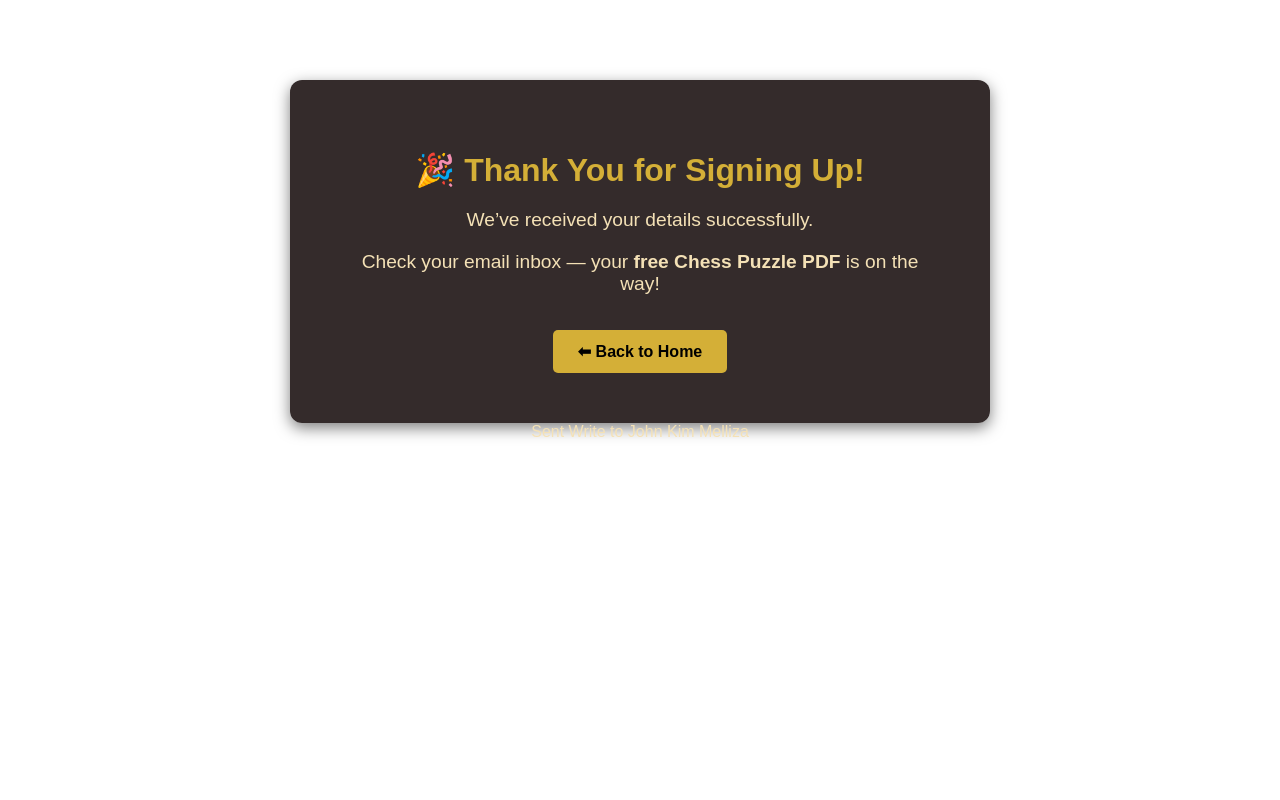
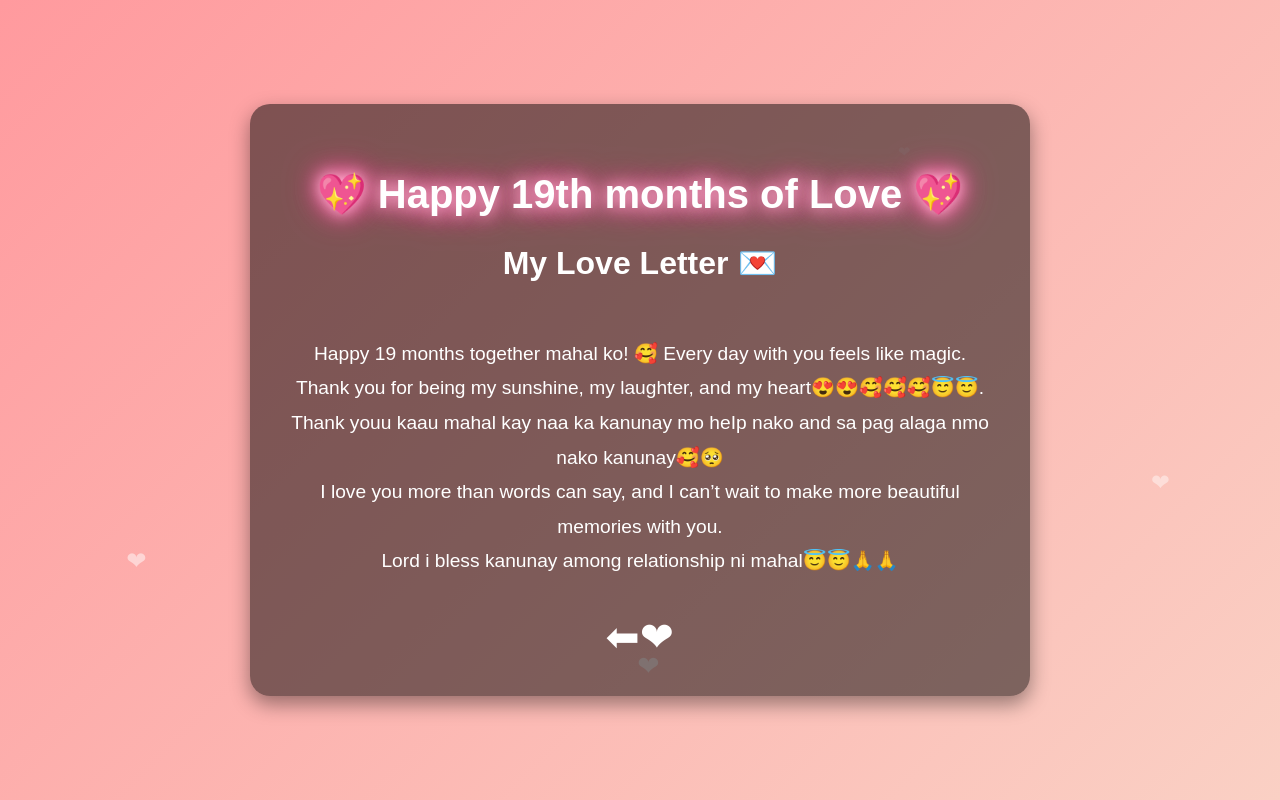
Before and after one commit to ryy2azellem/Ryy, a plain HTML site: page thankyou.html in a window 1280 px wide. Drawn offline with Linux system fonts and the light colour scheme.

Commit message:
Update thankyou.html

```diff
--- a/thankyou.html
+++ b/thankyou.html
@@ -3,66 +3,122 @@
 <head>
   <meta charset="UTF-8">
   <meta name="viewport" content="width=device-width, initial-scale=1.0">
-  <title>Thank You!</title>
+  <title>My Love Letter</title>
   <style>
     body {
       margin: 0;
-      font-family: 'Arial', sans-serif;
-      background-image: url('dark-wood.jpg');
-      background-size: cover;
-      background-repeat: no-repeat;
-      background-attachment: fixed;
-      color: #f4e1b6;
+      font-family: 'Poppins', sans-serif;
+      height: 100vh;
+      display: flex;
+      align-items: center;
+      justify-content: center;
+      background: linear-gradient(135deg, #ff9a9e 0%, #fad0c4 100%);
+      color: #fff;
       text-align: center;
-      padding: 80px 20px;
+      opacity: 0;
+      transition: opacity 1s ease;
+      overflow: hidden;
     }
+    body.fade-in { opacity: 1; }
 
-    .thankyou-box {
-      background: rgba(30, 20, 20, 0.9);
-      padding: 50px;
-      border-radius: 12px;
-      max-width: 600px;
-      margin: auto;
-      box-shadow: 0 5px 15px rgba(0,0,0,0.5);
+    .overlay {
+      background: rgba(0,0,0,0.5);
+      padding: 40px;
+      border-radius: 20px;
+      max-width: 700px;
+      box-shadow: 0 8px 20px rgba(0,0,0,0.4);
+      position: relative;
+      z-index: 10;
     }
 
     h1 {
-      color: #d4af37;
+      font-size: 2.5rem;
+      margin-bottom: 20px;
+      text-shadow: 0 0 10px #ff6fa5, 0 0 20px #ff3b8d, 0 0 30px #ff1a75;
+      animation: glow 2s ease-in-out infinite alternate;
+    }
+    @keyframes glow {
+      from { text-shadow: 0 0 10px #ff6fa5, 0 0 20px #ff3b8d, 0 0 30px #ff1a75; }
+      to { text-shadow: 0 0 20px #fff, 0 0 30px #ff99cc, 0 0 40px #ff4da6; }
+    }
+
+    h2 {
+      font-size: 2rem;
       margin-bottom: 20px;
     }
 
     p {
-      font-size: 1.2em;
-      margin-bottom: 15px;
+      font-size: 1.2rem;
+      line-height: 1.8;
+      white-space: pre-line;
     }
 
-    a.btn {
-      background-color: #d4af37;
-      color: black;
-      padding: 12px 25px;
-      border-radius: 5px;
-      font-weight: bold;
-      text-decoration: none;
+    .back {
       display: inline-block;
       margin-top: 20px;
-      transition: 0.3s;
+      font-size: 2rem;
+      text-decoration: none;
+      color: #fff;
+      animation: heartbeat 1.5s infinite;
+    }
+    @keyframes heartbeat {
+      0%, 100% { transform: scale(1); }
+      50% { transform: scale(1.3); }
     }
 
-    a.btn:hover {
-      background-color: #bfa137;
-      transform: translateY(-3px) scale(1.05);
-      box-shadow: 0 8px 20px rgba(0,0,0,0.5);
+    /* Falling hearts */
+    .hearts {
+      position: fixed;
+      top: 0;
+      left: 0;
+      width: 100%;
+      height: 100%;
+      pointer-events: none;
+      overflow: hidden;
+      z-index: 1;
+    }
+    .heart {
+      position: absolute;
+      color: rgba(255,255,255,0.7);
+      font-size: 20px;
+      animation: float 6s linear infinite;
+    }
+    @keyframes float {
+      from { transform: translateY(-10vh) scale(0.5); opacity: 0; }
+      to { transform: translateY(100vh) scale(1.5); opacity: 1; }
     }
   </style>
+  <script>
+    window.onload = () => document.body.classList.add('fade-in');
+    function transitionToPage(href) {
+      document.body.style.opacity = 0;
+      setTimeout(() => { window.location.href = href }, 1000);
+    }
+  </script>
 </head>
 <body>
-  <div class="thankyou-box">
-    <h1>🎉 Thank You for Signing Up!</h1>
-    <p>We’ve received your details successfully.</p>
-    <p>Check your email inbox — your <strong>free Chess Puzzle PDF</strong> is on the way!</p>
-    <a href="index.html" class="btn">⬅ Back to Home</a>
+  <div class="overlay">
+    <h1>💖 Happy 19th months of Love 💖</h1>
+
+    <h2>My Love Letter 💌</h2>
+    <p>
+      Happy 19 months together mahal ko! 🥰 Every day with you feels like magic.
+      Thank you for being my sunshine, my laughter, and my heart😍😍🥰🥰🥰😇😇.
+      Thank youu kaau mahal kay naa ka kanunay mo heIp nako and sa pag alaga nmo nako kanunay🥰🥺
+      I love you more than words can say, and I can’t wait to make more beautiful memories with you.
+      Lord i bless kanunay among relationship ni mahal😇😇🙏🙏
+    </p>
+
+    <a href="javascript:void(0)" class="back" onclick="transitionToPage('index.html')">⬅❤</a>
+  </div>
+
+  <!-- Falling hearts background -->
+  <div class="hearts">
+    <div class="heart" style="left:10%; animation-duration:7s;">❤</div>
+    <div class="heart" style="left:30%; animation-duration:5s;">❤</div>
+    <div class="heart" style="left:50%; animation-duration:6s;">❤</div>
+    <div class="heart" style="left:70%; animation-duration:4s;">❤</div>
+    <div class="heart" style="left:90%; animation-duration:8s;">❤</div>
   </div>
 </body>
 </html>
-Sent
-Write to John Kim Melliza
```
